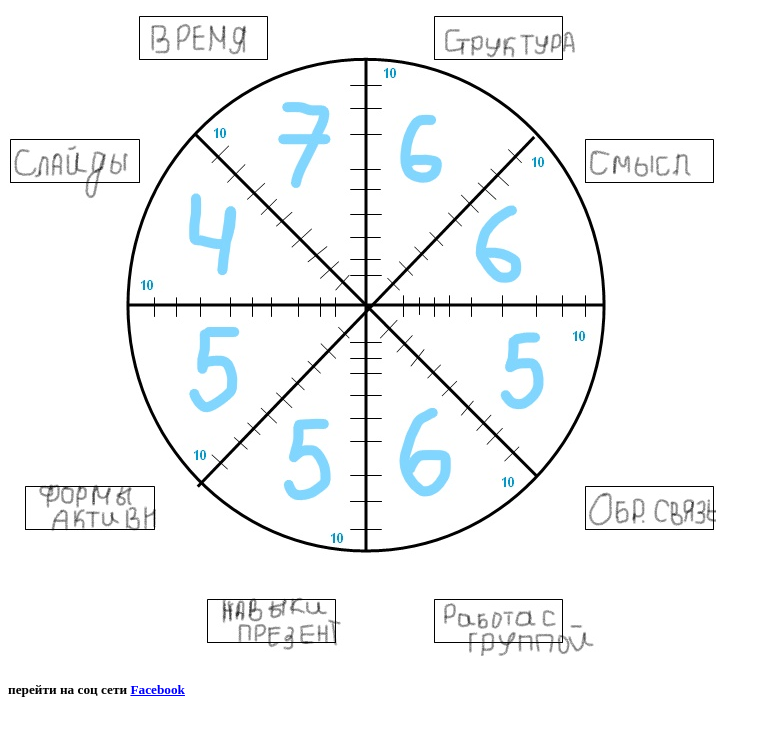
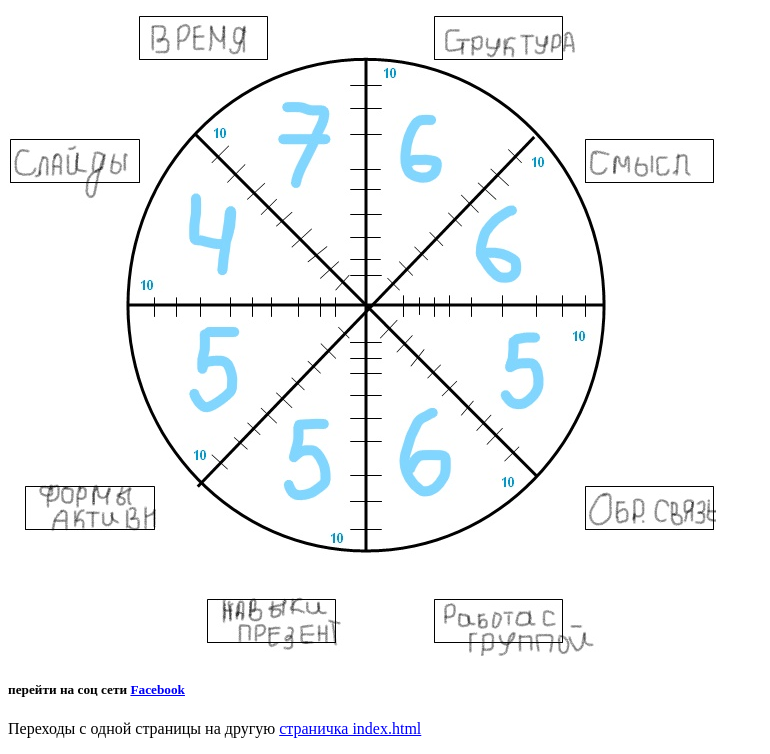
Before and after one commit to LenaVeleva/Lesson-04, a plain HTML site: page galery.html in a window 1280 px wide. Shown: the part 1050-1804 px from the top of the page, without its empty margins (0-770 px from the left). Before the commit the page ends 1770 px from the top, so only its background shows below. Drawn offline with Linux system fonts and the light colour scheme.

Commit message:
Добавила в  galery.html ссылку на insdex.html

```diff
--- a/galery.html
+++ b/galery.html
@@ -13,5 +13,8 @@
     <h5>перейти на соц сети
         <a href="https://www.facebook.com/veleva.lena/" target="_blank">Facebook</a>
     </h5>
+    <p>Переходы с одной страницы на другую
+        <a href="../Lesson-04/index.html">страничка index.html</a>
+    </p>
 </body>
 </html>
```
